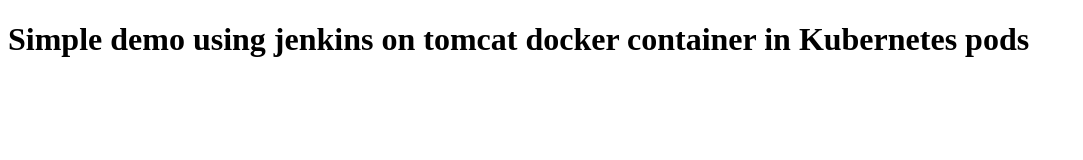
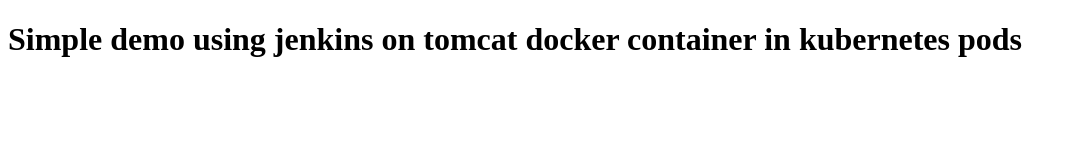
Before and after one commit to satishnathan/simpleDemo, a plain HTML site: page WebContent/index.html in a window 1280 px wide. Shown: the whole page, without its empty margins (0-1083 px from the left). Drawn offline with Linux system fonts and the light colour scheme.

Commit message:
Update index.html

```diff
--- a/WebContent/index.html
+++ b/WebContent/index.html
@@ -5,6 +5,6 @@
 <title>simpleDemo</title>
 </head>
 <body>
-<h1>Simple demo using jenkins on tomcat docker container in Kubernetes pods</h1>
+<h1>Simple demo using jenkins on tomcat docker container in kubernetes pods</h1>
 </body>
 </html>
```
